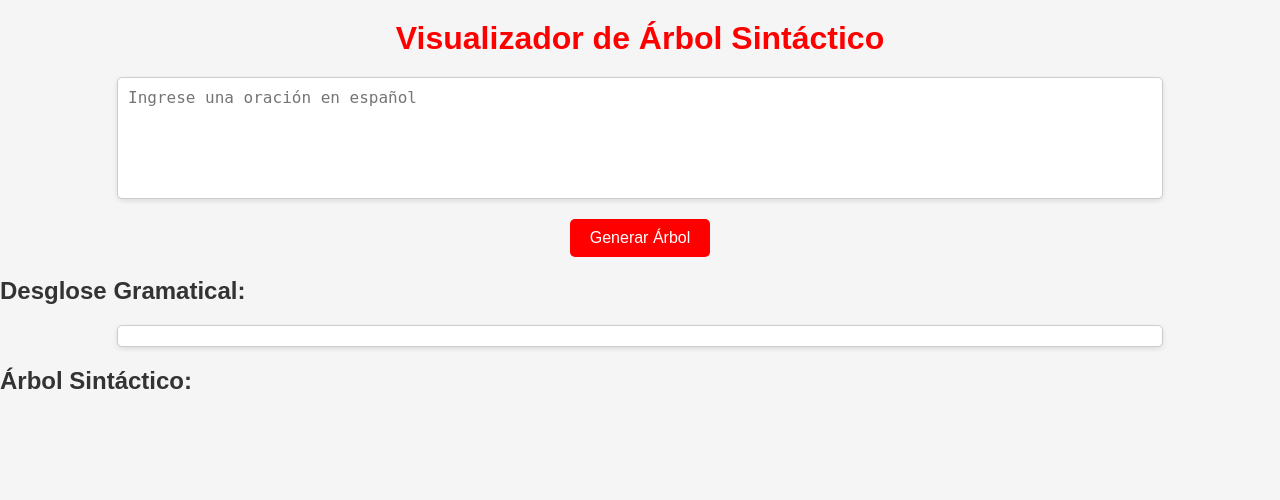
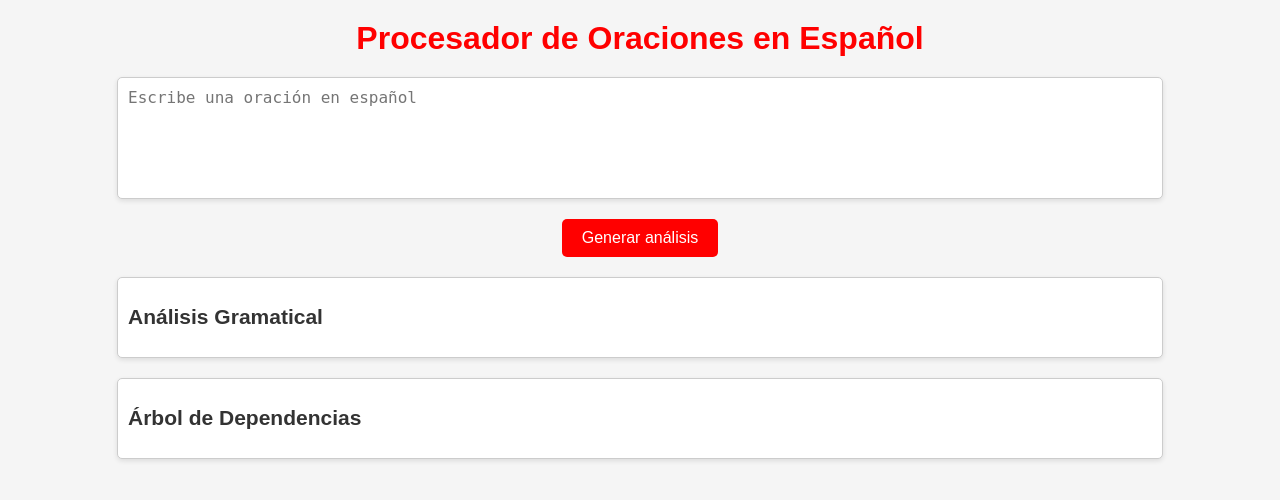
Before and after one commit to ddanny805/spanishTreeApp, a Flask app: template templates/index.html in a window 1280 px wide. Shown: the top 500 px of the page. Run offline with Flask 3, Linux system fonts and the light colour scheme; the template is opened without the code that fills it, so the values that code supplies are empty.

Commit message:
Update index.html

```diff
--- a/templates/index.html
+++ b/templates/index.html
@@ -3,24 +3,28 @@
 <head>
     <meta charset="UTF-8">
     <meta name="viewport" content="width=device-width, initial-scale=1.0">
-    <meta http-equiv="Cache-Control" content="no-store, no-cache, must-revalidate">
-    <meta http-equiv="Pragma" content="no-cache">
-    <meta http-equiv="Expires" content="0">
-    <title>Visualizador de Árbol Sintáctico</title>
-    <link rel="stylesheet" href="/static/styles.css?v={{ time() }}">
+    <title>Procesador de Oraciones en Español</title>
+    <link rel="stylesheet" href="{{ url_for('static', filename='styles.css') }}?version={{ version }}">
 </head>
 <body>
     <div class="container">
-        <h1>Visualizador de Árbol Sintáctico</h1>
-        <textarea id="sentence" placeholder="Ingrese una oración en español" rows="3"></textarea>
-        <button id="generate">Generar Árbol</button>
-        <div id="output-container">
-            <h2>Desglose Gramatical:</h2>
-            <pre id="breakdown"></pre>
-            <h2>Árbol Sintáctico:</h2>
-            <div id="tree-container"></div>
+        <h1>Procesador de Oraciones en Español</h1>
+        <form id="sentence-form">
+            <textarea id="sentence-input" placeholder="Escribe una oración en español"></textarea>
+            <button type="submit">Generar análisis</button>
+        </form>
+
+        <div id="breakdown">
+            <h2>Análisis Gramatical</h2>
+            <pre id="breakdown-output"></pre>
+        </div>
+
+        <div id="tree">
+            <h2>Árbol de Dependencias</h2>
+            <div id="tree-output"></div>
         </div>
     </div>
-    <script src="/static/script.js?v={{ time() }}"></script>
+
+    <script src="{{ url_for('static', filename='script.js') }}?version={{ version }}"></script>
 </body>
 </html>
```
